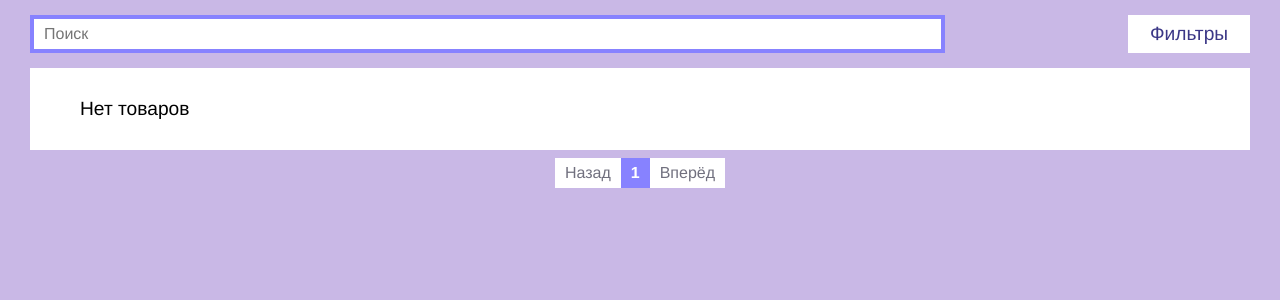
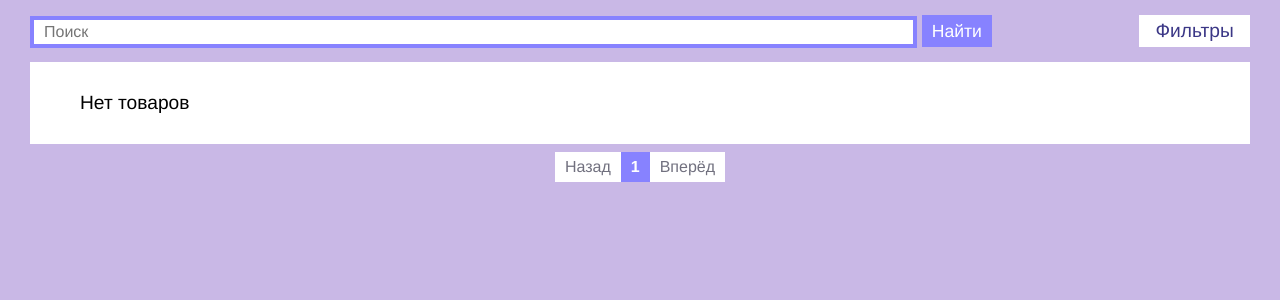
Before and after one commit to EMKirsanova/MO-SHOP-marketplace, a Django app: page /catalog/search/ in a window 1280 px wide. Shown: the part 50-350 px from the top of the page. Run offline with Django 5.2, Linux system fonts and the light colour scheme; data comes from the database, SQL or seed files in the repository.

Commit message:
Simple search is created

```diff
--- a/goods/templates/goods/catalog.html
+++ b/goods/templates/goods/catalog.html
@@ -4,19 +4,24 @@
 
 {% block content %}
         <div class="search_panel">
-            <input class="search_input" type="search" name="search-product" id="search-product" placeholder="Поиск">
-            {% comment %} <input class="search_filter filter-sort" type="button" value="Сортировать"> {% endcomment %}
+            {% comment %} <input class="search_input" type="search" name="search-product" id="search-product" placeholder="Поиск"> {% endcomment %}
+            <form class="search_form" role="search" action="{% url "catalog:search" %}" method="get">
+                <input class="search_input" type="search" name="q" id="search-product" placeholder="Поиск" aria-label="Search">
+                <button class="search_input_submit-btn" type="submit">Найти</button>
+            </form>
 
             <!-- Фильтры -->
             <button class="dropdown-filter_button filter-options" id="dropdown-filter_button" type="button">
                 <p>Фильтры</p>
             </button>
 
-            <form action="{% url "catalog:index" slug_url %}" method="get" class="dropdown-filter_form" id="dropdown-filter_form" style="display: none">
+            <form action="{% if request.GET.q %}{% url "catalog:search" %}{% else %}{% url "catalog:index" slug_url %}{% endif %}" method="get" class="dropdown-filter_form" id="dropdown-filter_form" style="display: none">
                 <div class="form-check_on-sales">
                     <input class="form-check-input" type="checkbox" name="on_sale" id="flexCheckDefault" value="on"
                     {% if request.GET.on_sale == "on" %}checked{% endif %}>
-                    {% comment %} <input type="hidden" name="q" value="request.GET.q"> {% endcomment %}
+                    {% if request.GET.q %}
+                        <input type="hidden" name="q" value="{{ request.GET.q }}">
+                    {% endif %}
                     <label class="form-check-label" for="flexCheckDefault">
                         Товары по акции
                     </label>
--- a/goods/urls.py
+++ b/goods/urls.py
@@ -5,6 +5,7 @@ from goods import views
 app_name = 'goods'
 
 urlpatterns = [
+    path('search/', views.catalog, name='search'),
     path('<slug:category_slug>/', views.catalog, name='index'),
     path('product/<slug:product_slug>/', views.product, name='product'),
 ]
--- a/goods/views.py
+++ b/goods/views.py
@@ -5,17 +5,21 @@ from django.core.paginator import Paginator
 from django.shortcuts import render
 
 from goods.models import Products
+from goods.utils import q_search
 
 
 # Create your views here.
-def catalog(request, category_slug):
+def catalog(request, category_slug=None):
 
     page = request.GET.get("page", 1)
     on_sale = request.GET.get("on_sale", None)
     order_by = request.GET.get("order_by", None)
+    query = request.GET.get("q", None)
 
     if category_slug == "all":
         goods = Products.objects.all()
+    elif query:
+        goods = q_search(query)
     else:
         goods = Products.objects.filter(category__slug=category_slug)
         # get_list_or_404()
--- a/static/deps/css/index.css
+++ b/static/deps/css/index.css
@@ -173,15 +173,29 @@ body {
     justify-content: space-between;
     /* margin-top: 65px; */
     margin-bottom: 15px;
-    height: 38px;
+    height: 32px;
+}
+
+.search_form {
+    width: 100%;
+    height: 100%;
 }
 
 .search_input {
     min-width: 150px;
-    width: 75%;
+    width: 80%;
+    height: 100%;
     padding: 0 10px;
     border: 4px solid #8782ff;
     outline: none;
+}
+
+.search_input_submit-btn {
+    padding: 4px 10px;
+    background-color: #8782ff;
+    color: #fff;
+    font-size: 1.1em;
+    height: 100%;
 }
 
 .search_filter {
```
Also changed, not shown: fixtures/goods/prod.json (deleted, +0 -1 lines), fixtures/goods/products.json (added, +1 -0 lines), goods/utils.py (added, +18 -0 lines), fixtures/goods/categories.json (renamed from fixtures/goods/cats.json).
